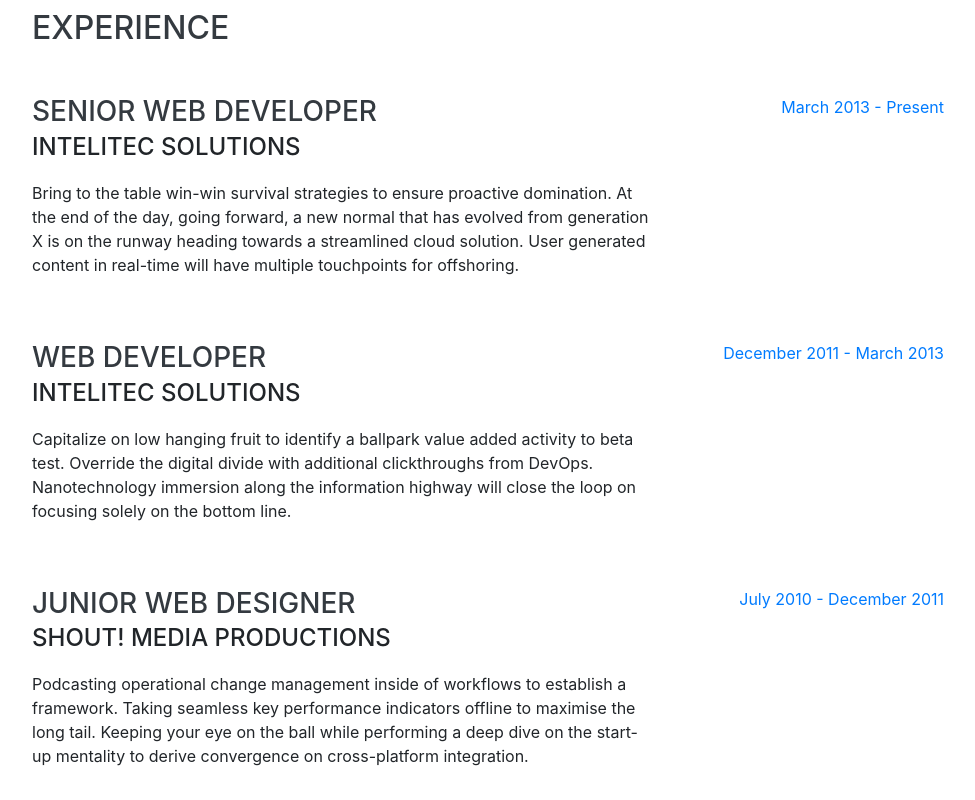
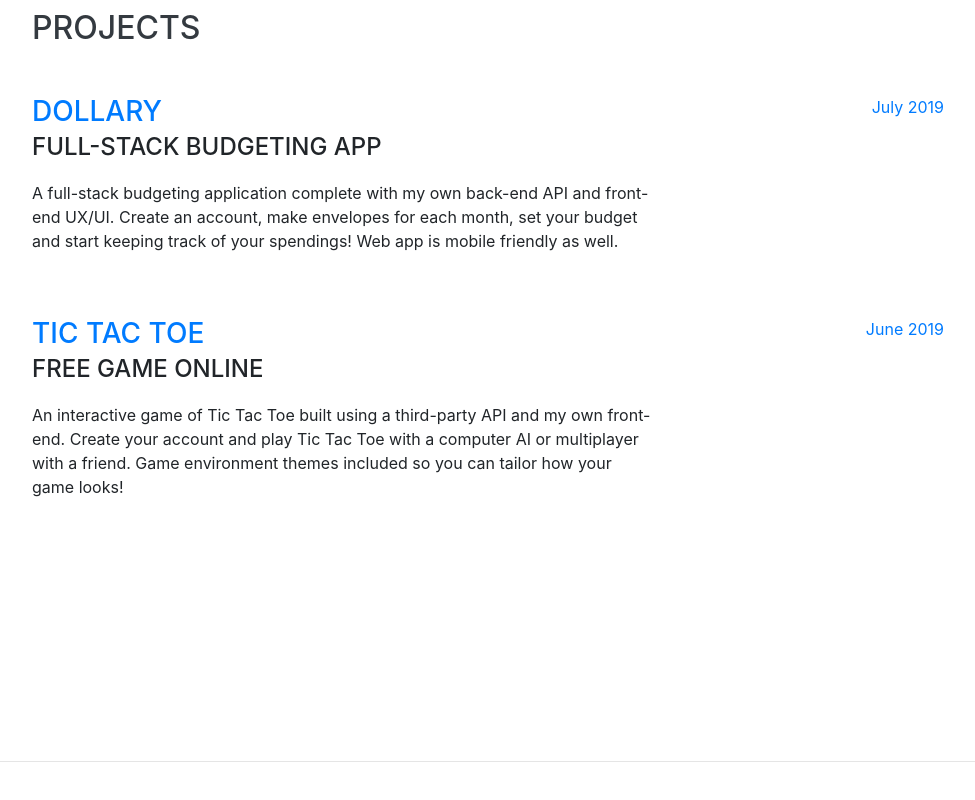
Before and after one commit to britneyart80/portfoliov1, a website with bundled scripts: page index.html in a window 1280 px wide. Shown: the part 840-1640 px from the top of the page, without its empty margins (288-1263 px from the left). Built offline with nearby package versions, Linux system fonts and the light colour scheme; files whose address does not match are found by name; a web font is replaced by a local one.

Commit message:
Added project information

```diff
--- a/index.html
+++ b/index.html
@@ -85,31 +85,31 @@
 
     <section class="resume-section p-3 p-lg-5 d-flex justify-content-center" id="experience">
       <div class="w-100">
-        <h2 class="mb-5">Experience</h2>
+        <h2 class="mb-5">Projects</h2>
 
         <div class="resume-item d-flex flex-column flex-md-row justify-content-between mb-5">
           <div class="resume-content">
-            <h3 class="mb-0">Senior Web Developer</h3>
-            <div class="subheading mb-3">Intelitec Solutions</div>
-            <p>Bring to the table win-win survival strategies to ensure proactive domination. At the end of the day, going forward, a new normal that has evolved from generation X is on the runway heading towards a streamlined cloud solution. User generated content in real-time will have multiple touchpoints for offshoring.</p>
+            <h3 class="mb-0"><a href="https://britneyart80.github.io/Dollary/">Dollary</a></h3>
+            <div class="subheading mb-3">Full-stack budgeting app</div>
+            <p>A full-stack budgeting application complete with my own back-end API and front-end UX/UI. Create an account, make envelopes for each month, set your budget and start keeping track of your spendings! Web app is mobile friendly as well.</p>
           </div>
           <div class="resume-date text-md-right">
-            <span class="text-primary">March 2013 - Present</span>
+            <span class="text-primary">July 2019</span>
           </div>
         </div>
 
         <div class="resume-item d-flex flex-column flex-md-row justify-content-between mb-5">
           <div class="resume-content">
-            <h3 class="mb-0">Web Developer</h3>
-            <div class="subheading mb-3">Intelitec Solutions</div>
-            <p>Capitalize on low hanging fruit to identify a ballpark value added activity to beta test. Override the digital divide with additional clickthroughs from DevOps. Nanotechnology immersion along the information highway will close the loop on focusing solely on the bottom line.</p>
+            <h3 class="mb-0"><a href="https://britneyart80.github.io/Tic-tac-toe-client/">Tic Tac Toe</a></h3>
+            <div class="subheading mb-3">Free game online</div>
+            <p>An interactive game of Tic Tac Toe built using a third-party API and my own front-end. Create your account and play Tic Tac Toe with a computer AI or multiplayer with a friend. Game environment themes included so you can tailor how your game looks!</p>
           </div>
           <div class="resume-date text-md-right">
-            <span class="text-primary">December 2011 - March 2013</span>
+            <span class="text-primary">June 2019</span>
           </div>
         </div>
 
-        <div class="resume-item d-flex flex-column flex-md-row justify-content-between mb-5">
+        <!-- <div class="resume-item d-flex flex-column flex-md-row justify-content-between mb-5">
           <div class="resume-content">
             <h3 class="mb-0">Junior Web Designer</h3>
             <div class="subheading mb-3">Shout! Media Productions</div>
@@ -129,7 +129,7 @@
           <div class="resume-date text-md-right">
             <span class="text-primary">September 2008 - June 2010</span>
           </div>
-        </div>
+        </div> -->
 
       </div>
 
```
